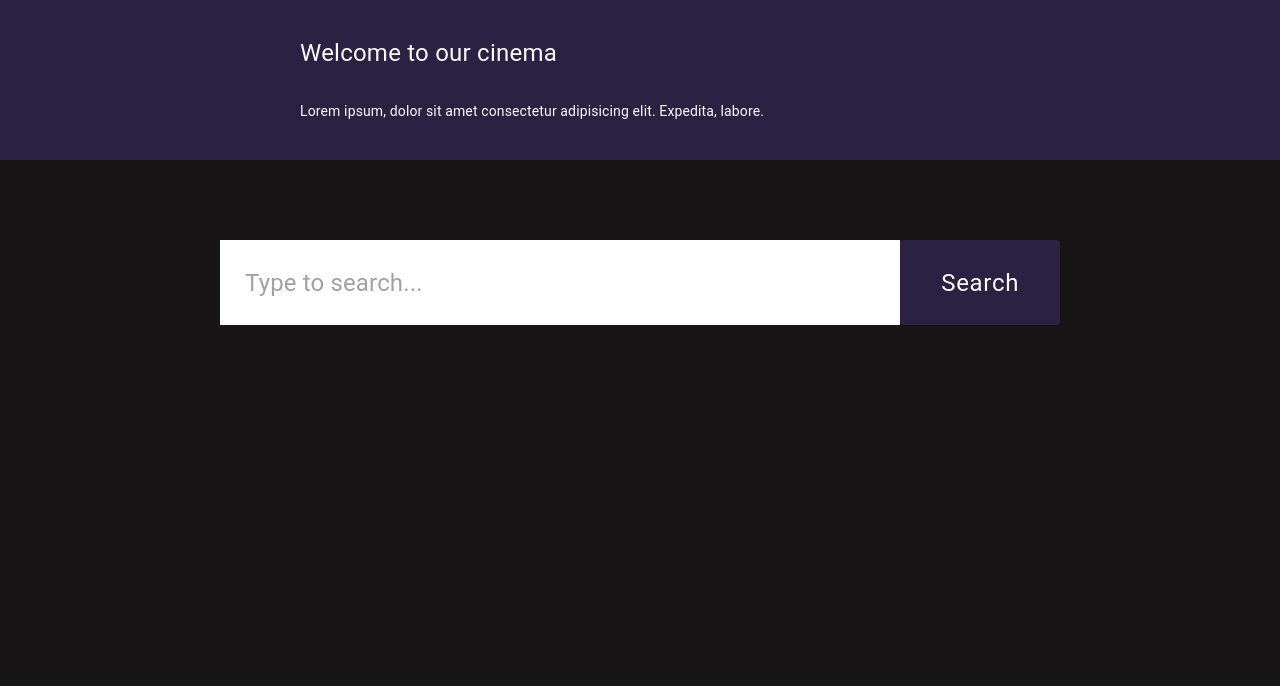
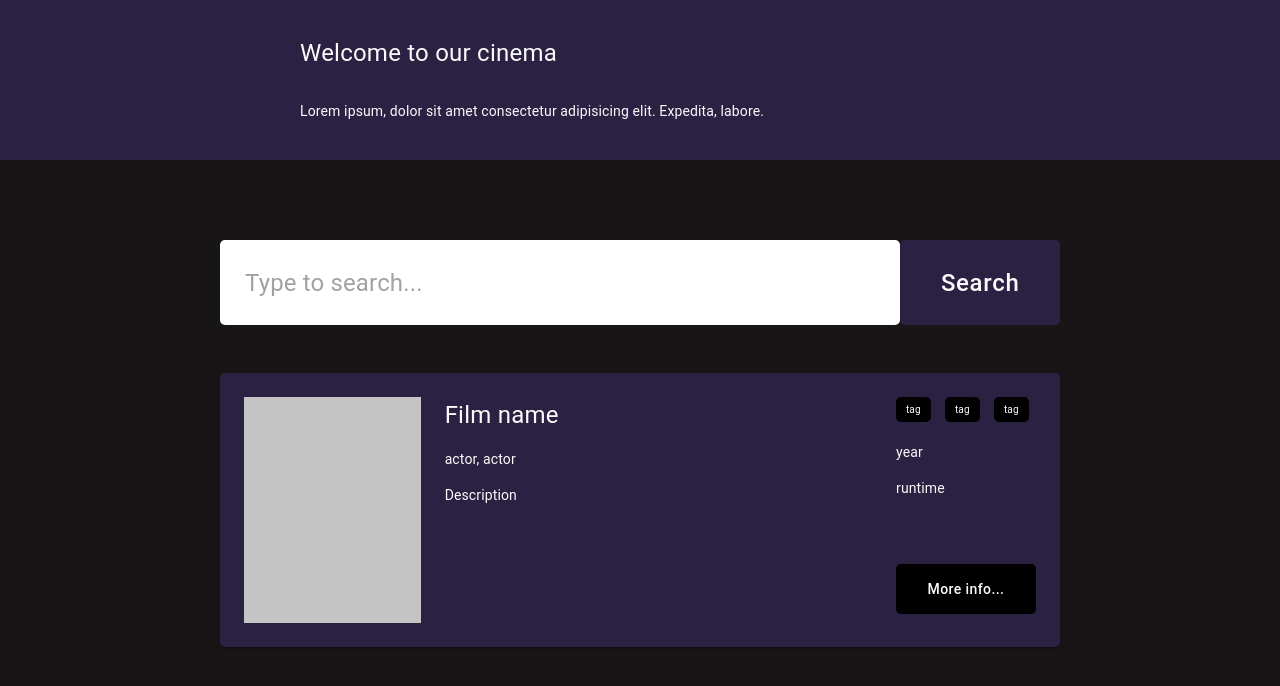
Before and after one commit to PolinaRaguilo/Cinema, a React (Create React App) app: page / in a window 1280 px wide. Shown: the top 686 px of the page. Built offline with nearby package versions, Linux system fonts and the light colour scheme.

Commit message:
Created film card

```diff
--- /dev/null
+++ b/src/components/film-card.js
@@ -0,0 +1,97 @@
+import {
+  Box,
+  Button,
+  Card,
+  CardContent,
+  CardMedia,
+  makeStyles,
+  Typography,
+} from '@material-ui/core';
+
+const useStyles = makeStyles({
+  card__film: {
+    display: 'flex',
+    backgroundColor: '#2B2243',
+    height: 274,
+    borderRadius: 5,
+    padding: 24,
+  },
+  poster: {
+    backgroundColor: '#C4C4C4',
+    height: 226,
+    width: 180,
+  },
+  description: {
+    padding: 0,
+    marginLeft: 24,
+    width: 460,
+  },
+  film__title: {
+    fontSize: 24,
+    marginBottom: 16,
+  },
+  description__text: {
+    fontSize: 14,
+    marginBottom: 15,
+  },
+  tags__wrapper: {
+    display: 'flex',
+    marginBottom: 20,
+  },
+  tag: {
+    width: 35,
+    height: 25,
+    background: '#000000',
+    fontSize: 10,
+    borderRadius: 5,
+    padding: '5px 8px 6px 10px',
+    marginRight: 14,
+    '&:last-child': {
+      marginRight: 0,
+    },
+  },
+  button__more: {
+    backgroundColor: '#000000',
+    padding: '15px 19px',
+    width: 140,
+    height: 50,
+    marginTop: 50,
+    fontSize: 14,
+    borderRadius: 5,
+    '&:hover': {
+      backgroundColor: '#000000',
+      border: '3px solid #FFFFFF',
+      color: '#FFFFFF',
+    },
+  },
+});
+
+const FilmCard = () => {
+  const classes = useStyles();
+  return (
+    <Card className={classes.card__film}>
+      <CardMedia className={classes.poster} />
+      <CardContent className={classes.description}>
+        <Typography className={classes.film__title}>Film name</Typography>
+        <Typography className={classes.description__text}>
+          actor, actor
+        </Typography>
+        <Typography className={classes.description__text}>
+          Description
+        </Typography>
+      </CardContent>
+      <Box>
+        <Box className={classes.tags__wrapper}>
+          <Typography className={classes.tag}>tag</Typography>
+          <Typography className={classes.tag}>tag</Typography>
+          <Typography className={classes.tag}>tag</Typography>
+        </Box>
+        <Typography className={classes.description__text}>year</Typography>
+        <Typography className={classes.description__text}>runtime</Typography>
+        <Button className={classes.button__more}>More info...</Button>
+      </Box>
+    </Card>
+  );
+};
+
+export default FilmCard;
--- a/src/components/main-page.js
+++ b/src/components/main-page.js
@@ -1,4 +1,5 @@
 const { Box, TextField, Button, makeStyles } = require('@material-ui/core');
+const { default: FilmCard } = require('./film-card');
 
 const useStyles = makeStyles(() => ({
   wrapper: {
@@ -10,13 +11,12 @@ const useStyles = makeStyles(() => ({
     width: 168,
     height: 85,
     fontSize: 24,
-    fontWeight: 'normal',
+    borderRadius: 5,
   },
-  input__search: {
-    position: 'relative',
-  },
+
   form__search: {
     display: 'flex',
+    marginBottom: 48,
   },
 }));
 
@@ -25,13 +25,10 @@ const MainPage = () => {
   return (
     <Box className={classes.wrapper}>
       <form className={classes.form__search}>
-        <TextField
-          variant="outlined"
-          placeholder="Type to search..."
-          className={classes.input__search}
-        />
+        <TextField variant="outlined" placeholder="Type to search..." />
         <Button className={classes.btn__search}>Search</Button>
       </form>
+      <FilmCard />
     </Box>
   );
 };
--- a/src/styles/theme.js
+++ b/src/styles/theme.js
@@ -27,6 +27,7 @@ const theme = createMuiTheme({
         backgroundColor: palette.background.primary,
         color: palette.text.main,
         textTransform: 'unset',
+        transition: 'unset',
         '&:hover': {
           backgroundColor: '#FFFFFF',
           color: palette.background.primary,
@@ -34,9 +35,15 @@ const theme = createMuiTheme({
         },
       },
     },
+    MuiTypography: {
+      root: {
+        color: palette.text.main,
+      },
+    },
     MuiTextField: {
       root: {
         backgroundColor: '#FFFFFF',
+        borderRadius: 5,
       },
     },
     MuiOutlinedInput: {
```
